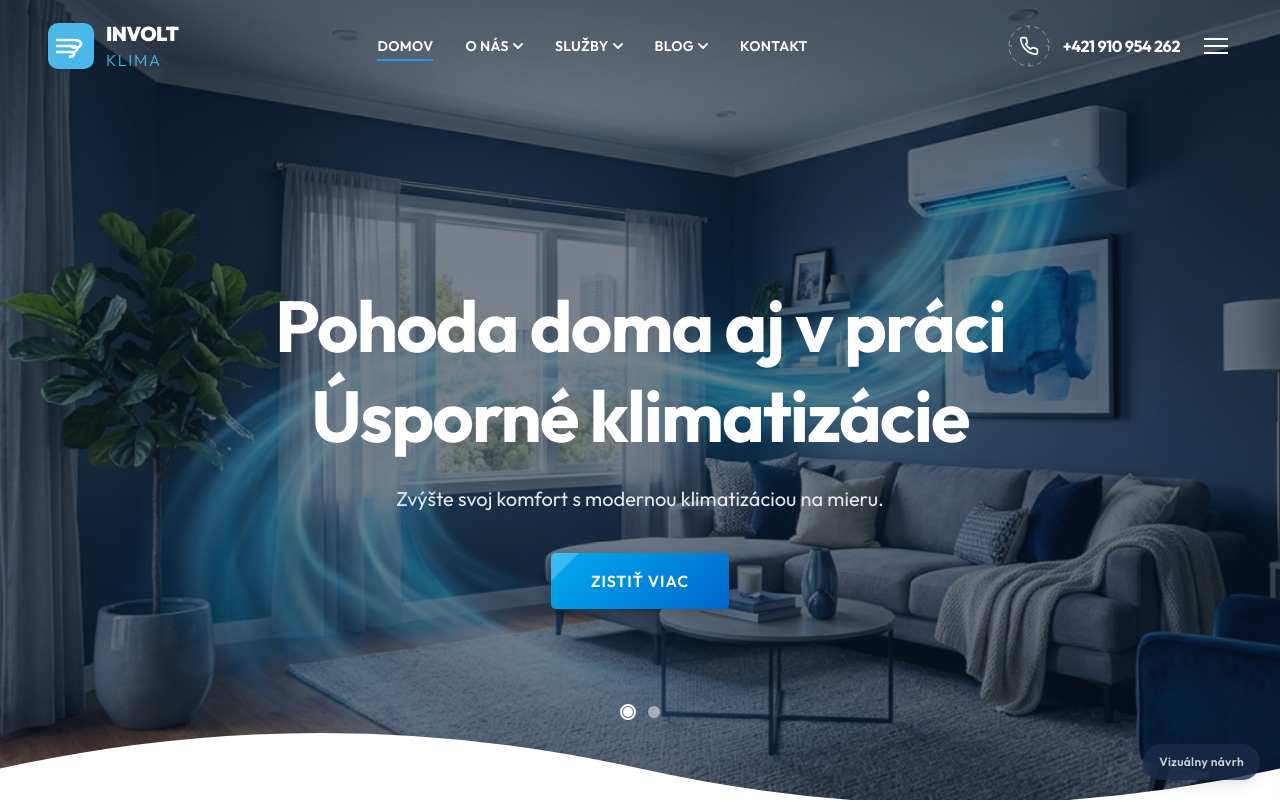
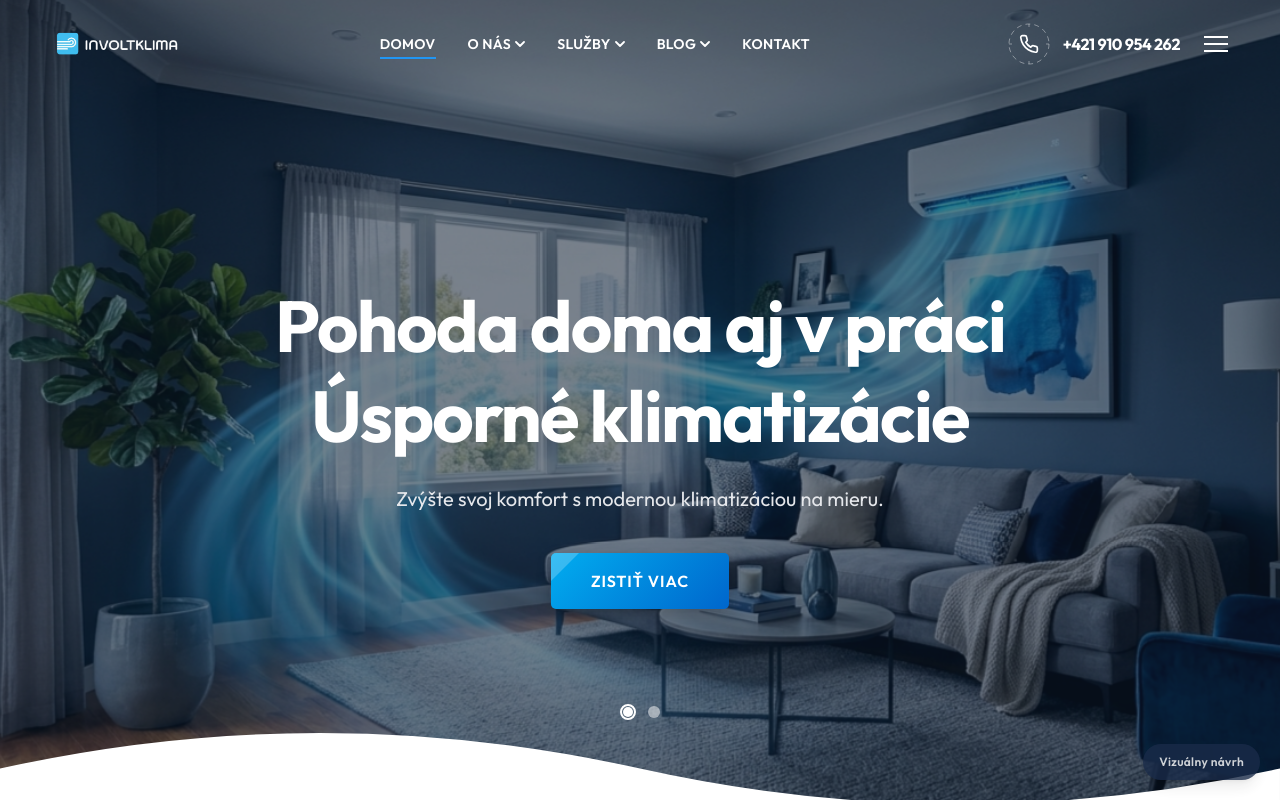
Before and after one commit to soltymwork/involtklima, a Next.js app: page / in a window 1280 px wide. Shown: the top 802 px of the page. Built offline with nearby package versions, Linux system fonts and the light colour scheme.

Commit message:
Add files via upload

```diff
--- a/components/Navbar.tsx
+++ b/components/Navbar.tsx
@@ -1,6 +1,7 @@
 'use client';
 import React, { useState, useEffect } from 'react';
 import Link from 'next/link';
+import Image from 'next/image';
 
 const Navbar = () => {
   const [isOpen, setIsOpen] = useState(false);
@@ -20,17 +21,8 @@ const Navbar = () => {
       <div className="max-w-[1400px] mx-auto flex items-center justify-between">
 
         {/* Logo */}
-        <Link href="/" className="flex items-center gap-3 relative z-50" onClick={() => setIsOpen(false)}>
-          <svg width="46" height="46" viewBox="0 0 46 46" fill="none" xmlns="http://www.w3.org/2000/svg" className="flex-shrink-0">
-            <rect width="46" height="46" rx="10" fill="#4ab8e8"/>
-            <path d="M9 17 L26 17 C32 17 35 20 32 23 C29 26 24 24 24 24" stroke="white" strokeWidth="2.5" fill="none" strokeLinecap="round"/>
-            <path d="M9 23 L24 23 C29 23 31 26 28 28 C26 30 23 29 23 29" stroke="white" strokeWidth="2.5" fill="none" strokeLinecap="round"/>
-            <path d="M9 29 L22 29 C26 29 27 31.5 25 33 C23.5 34 22 33.5 22 33.5" stroke="white" strokeWidth="2.5" fill="none" strokeLinecap="round"/>
-          </svg>
-          <div className="flex flex-col leading-none">
-            <span className={`font-black text-xl tracking-tight uppercase ${linkCls} transition-colors duration-300`}>INVOLT</span>
-            <span className={`font-light text-base tracking-widest uppercase ${scrolled || isOpen ? 'text-[#4ab8e8]' : 'text-[#4ab8e8]'} transition-colors duration-300`}>klima</span>
-          </div>
+        <Link href="/" className="flex items-center relative z-50" onClick={() => setIsOpen(false)}>
+          <Image src="/logo.png" alt="Involtklima" width={180} height={50} className="object-contain h-12 w-auto" priority />
         </Link>
 
         {/* Desktop Links */}
```
